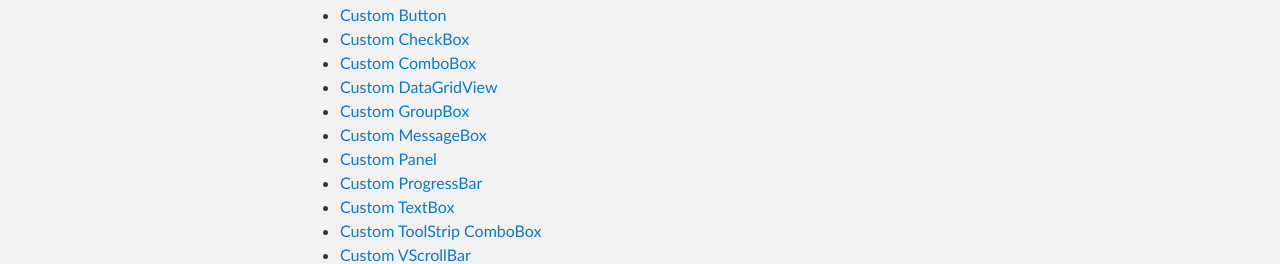
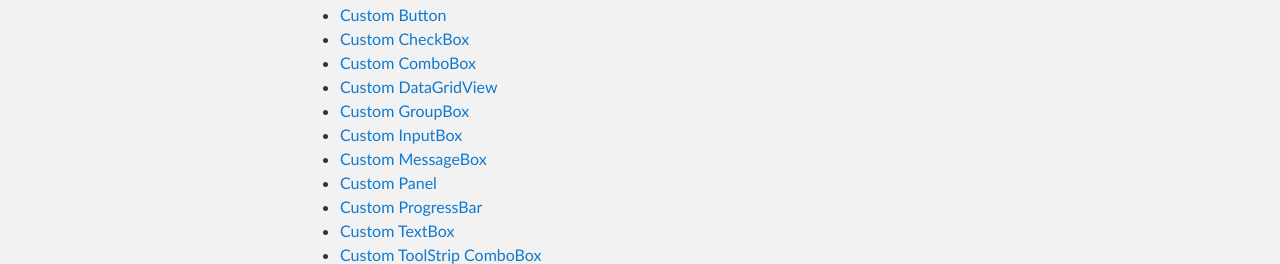
Before and after one commit to msasanmh/msasanmh.github.io, a plain HTML site: page index.html in a window 1280 px wide. Shown: the part 289-553 px from the top of the page. Drawn offline with Linux system fonts and the light colour scheme.

Commit message:
index updated

```diff
--- a/index.html
+++ b/index.html
@@ -57,6 +57,9 @@
       </li>
       <li>
         <a href="https://github.com/msasanmh/CustomControls/blob/main/CustomControls/CustomGroupBox.cs" title="Custom GroupBox">Custom GroupBox</a>
+      </li>
+	  <li>
+        <a href="https://github.com/msasanmh/CustomControls/blob/main/CustomControls/CustomInputBox.cs" title="Custom GroupBox">Custom InputBox</a>
       </li>
       <li>
         <a href="https://github.com/msasanmh/CustomControls/blob/main/CustomControls/CustomMessageBox.cs" title="Custom MessageBox">Custom MessageBox</a>
```
